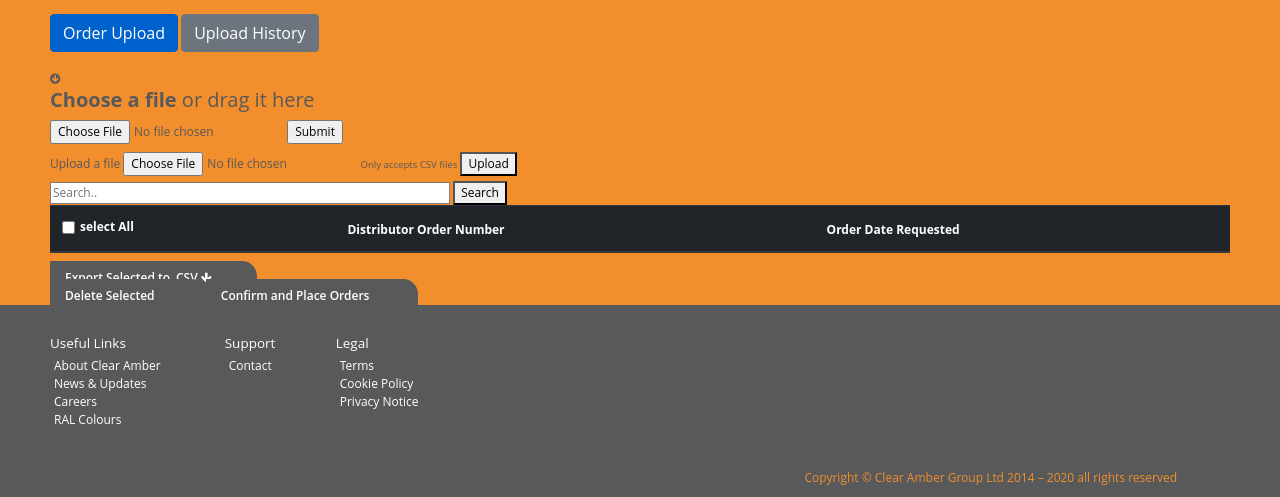
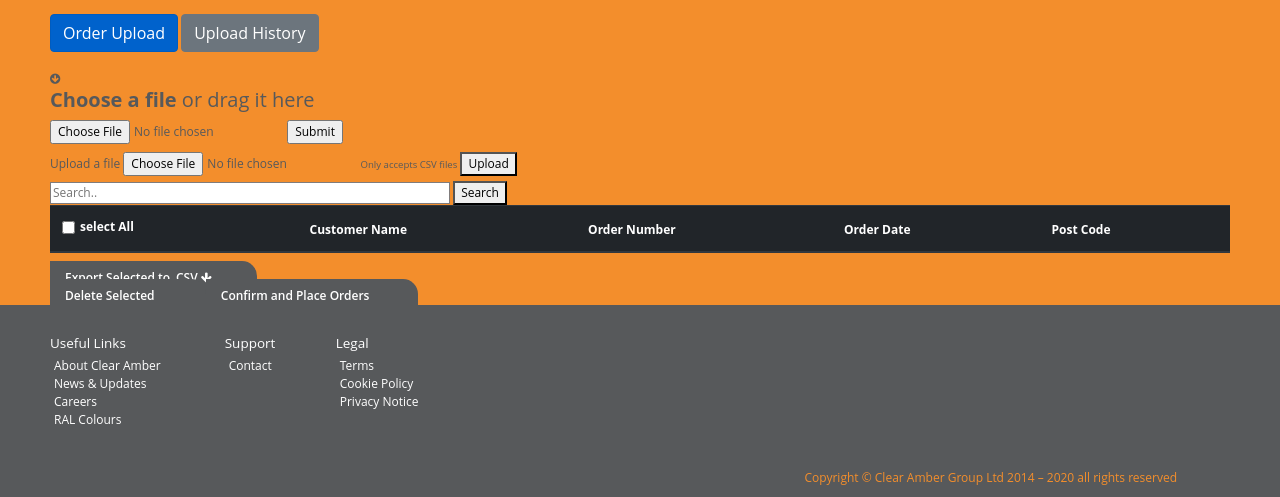
Before and after one commit to parth-vijay/django_assignment, a Django app: page /areakey/ in a window 1280 px wide. Shown: the part 332-829 px from the top of the page. Run offline with Django 3.2, Linux system fonts and the light colour scheme; lists and menus that the app fills with data are empty; some libraries are stand-ins or nearby versions.

Commit message:
file data show in table format

```diff
--- a/home/templates/areakey.html
+++ b/home/templates/areakey.html
@@ -60,31 +60,25 @@
 										<label class="form-check-label" for="inlineCheckbox1">select All</label>
 									</div>
 								</th>
-							  <th scope="col">Distributor Order Number</th>
-							  <th scope="col">Order Date Requested</th>
+									<th scope="col">Customer Name</th>
+									<th scope="col">Order Number</th>
+									<th scope="col">Order Date</th>
+									<th scope="col">Post Code</th>
 							</tr>
 						</thead>
 						<tbody>
-							{% for areakeys in areakey %}
+							{% for value in d %}
 							<tr>
 								<th scope="row">
 									<div class="form-check form-check-inline">
 										<input class="form-check-input" type="checkbox" id="inlineCheckbox1" value="option1">
 									</div>
 								</th>
-								<td>{{areakeys.CustomerOrderNumber}}</td>
-								<td>{{areakeys.OrderNumber}}</td>
+								{% for key, values in value.items %}
+								<td>{{values}}</td>
+								{% endfor %}
 							</tr>
 							{% endfor %}
-							<!-- <tr>
-								<th scope="row">
-									<div class="form-check form-check-inline">
-										<input class="form-check-input" type="checkbox" id="inlineCheckbox1" value="option1">
-									</div>
-								</th>
-								<td>Jacob</td>
-								<td>Thornton</td>
-							</tr> -->
 						</tbody>
 					</table>
 				</div>
```
